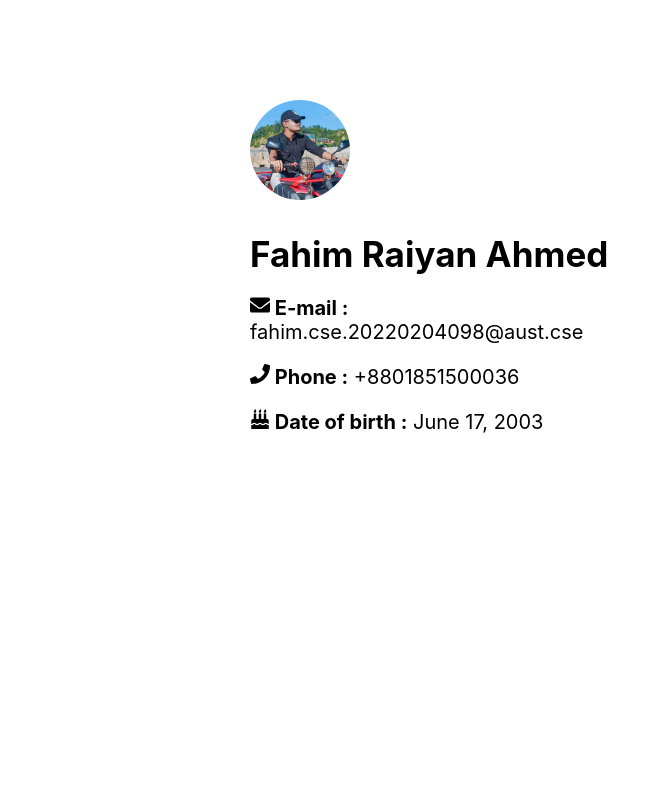
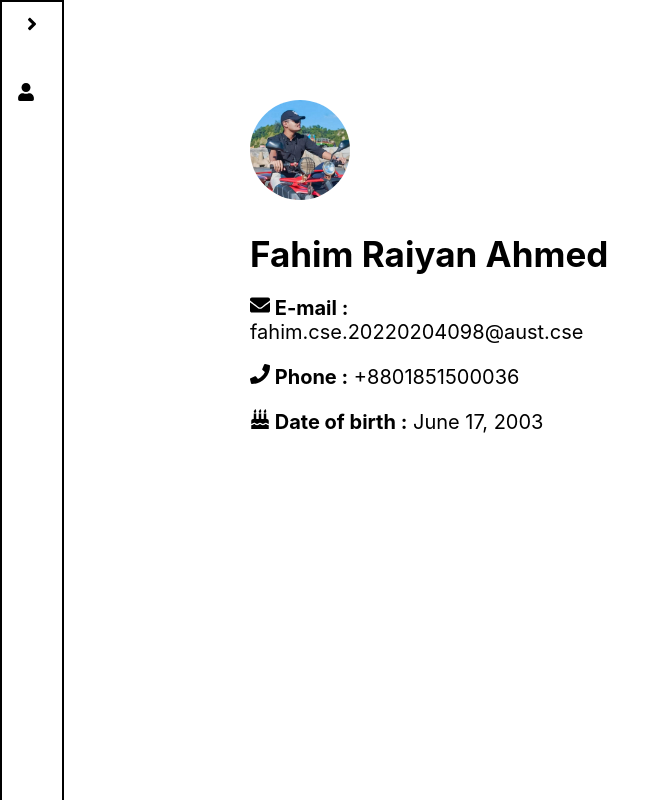
Before and after one commit to FahimRaiyan-71/Assignment, a React (Create React App) app: page /profile in a window 1280 px wide. Shown: the whole page, without its empty margins (0-668 px from the left). Built offline with nearby package versions, Linux system fonts and the light colour scheme.

Commit message:
Sidebar Added

```diff
--- a/src/App.js
+++ b/src/App.js
@@ -1,12 +1,12 @@
 import React from "react";
 import { BrowserRouter as Router, Routes, Route, Navigate } from "react-router-dom";
+import Sidebar from "./components/Sidebar";
 import Profile from "./pages/profile/Profile";
-
-
 function App() {
   return (
     <Router>
-      <div>
+      <div style={{ display: "flex" }}>
+        <Sidebar />
         <div style={{ marginLeft: "200px", padding: "20px", flex: 1 }}>
           <Routes>
             <Route path="/" element={<Navigate to="/profile" />} />
@@ -17,5 +17,4 @@ function App() {
     </Router>
   );
 }
-
 export default App;
--- /dev/null
+++ b/src/components/Sidebar.css
@@ -0,0 +1,53 @@
+.sidebar {
+  width: 60px;
+  transition: width 0.3s;
+  background-color: white;
+  height: 100vh;
+  color: black;
+  position: fixed;
+  top: 0;
+  left: 0;
+  overflow-x: hidden;
+  border: 2px solid black;
+}
+.sidebar.open {
+  width: 200px;
+}
+.toggle-btn {
+  background: white;
+  color: black;
+  border: none;
+  width: 100%;
+  padding: 12px;
+  cursor: pointer;
+  font-size: 20px;
+}
+.toggle-btn:hover {
+  background: black;
+  color: white;
+  transform: scale(1.05);
+}
+.sidebar-links {
+  display: flex;
+  flex-direction: column;
+  margin-top: 20px;
+}
+.sidebar-link {
+  padding: 12px 15px;
+  cursor: pointer;
+  display: flex;
+  align-items: center;
+  gap: 10px;
+  color: black;
+  text-decoration: none;
+}
+.sidebar-link:hover {
+  background: black;
+  color: white;
+  transform: scale(1.05);
+  border-radius: 5px;
+}
+.icon {
+  font-size: 18px;
+  color: inherit;
+}
--- /dev/null
+++ b/src/components/Sidebar.js
@@ -0,0 +1,22 @@
+import React, { useState } from "react";
+import { useNavigate } from "react-router-dom";
+import { FaUser, FaAngleRight } from "react-icons/fa";
+import "./Sidebar.css";
+function Sidebar() {
+  const [isOpen, setIsOpen] = useState(false);
+  const navigate = useNavigate();
+  return (
+    <div className={`sidebar ${isOpen ? "open" : ""}`}>
+      <button className="toggle-btn" onClick={() => setIsOpen(!isOpen)}>
+        <FaAngleRight />
+      </button>
+      <div className="sidebar-links">
+        <li onClick={() => navigate("/profile")} className="sidebar-link">
+          <FaUser className="icon" />
+          {isOpen && <span>Profile</span>}
+        </li>
+      </div>
+    </div>
+  );
+}
+export default Sidebar;
```
